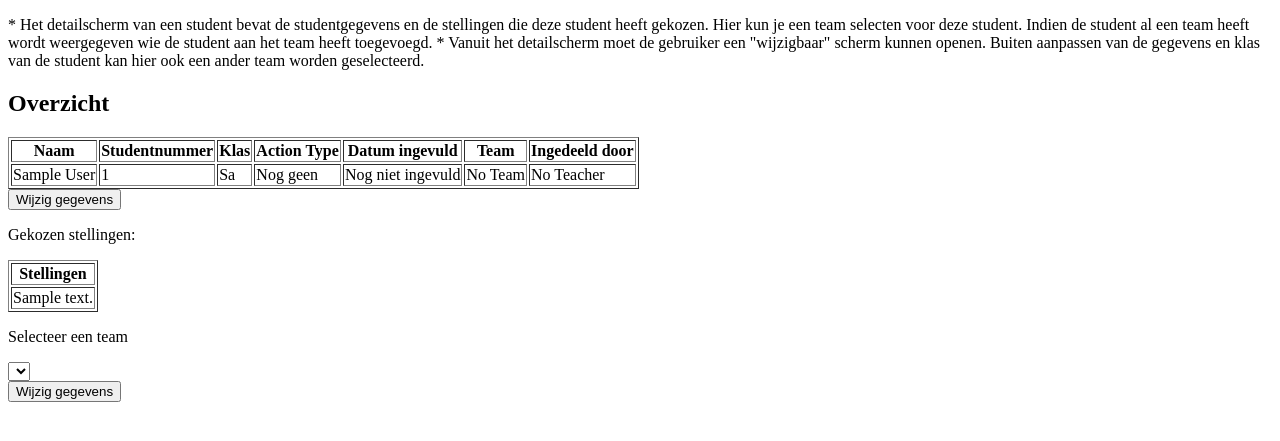
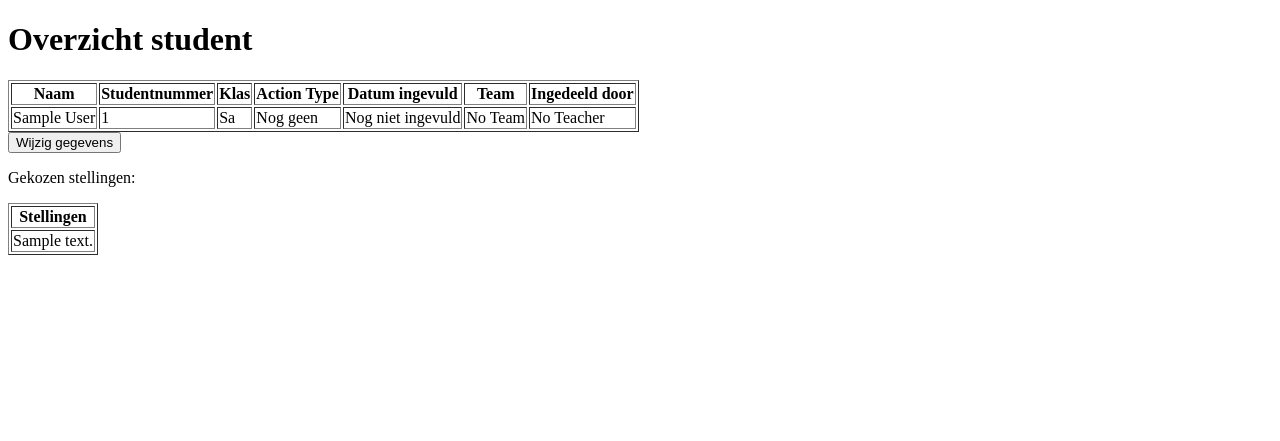
Before and after one commit to SimoneCalf/WP3, a Flask app: page /teacher/student_detail/1 in a window 1280 px wide. Shown: the top 441 px of the page. Run offline with Flask 3, Linux system fonts and the light colour scheme; tables that the repository leaves empty or names only in its code hold one stand-in row (values such as "Sample post"); lists and menus that the app fills with data are empty; some libraries are stand-ins or nearby versions.

```diff
--- a/WebApp/templates/student_detail.html
+++ b/WebApp/templates/student_detail.html
@@ -7,10 +7,7 @@
     <script src="https://code.jquery.com/jquery-3.6.0.min.js"></script>
 </head>
 <body>
-    <p>* Het detailscherm van een student bevat de studentgegevens en de stellingen die deze student heeft gekozen. Hier kun je een team selecten voor deze student. Indien de student al een team heeft wordt weergegeven wie de student aan het team heeft toegevoegd.
-        * Vanuit het detailscherm moet de gebruiker een "wijzigbaar" scherm kunnen openen. Buiten aanpassen van de gegevens en klas van de student kan hier ook een ander team worden geselecteerd. </p>
-
-        <h2>Overzicht</h2>
+    <h1>Overzicht student</h1>
         <table id="studentTable" border="1">
             <thead>
                 <tr>
@@ -44,13 +41,7 @@
         </tbody>
     </table>
 
-    <p>Selecteer een team</p>
-    <select title="team" id="team" name="teams">
-        <!-- teams will be added dynamically -->
-    </select>
-    <div>
-        <button title="adjust">Wijzig gegevens</button>
-    </div>
+
 
     <!-- Somewhere in your body -->
     <input type="hidden" id="student-number" value="{{ student_number }}">
```
Also changed, not shown: WebApp/templates/manage_students.html (+18 -0 lines).
